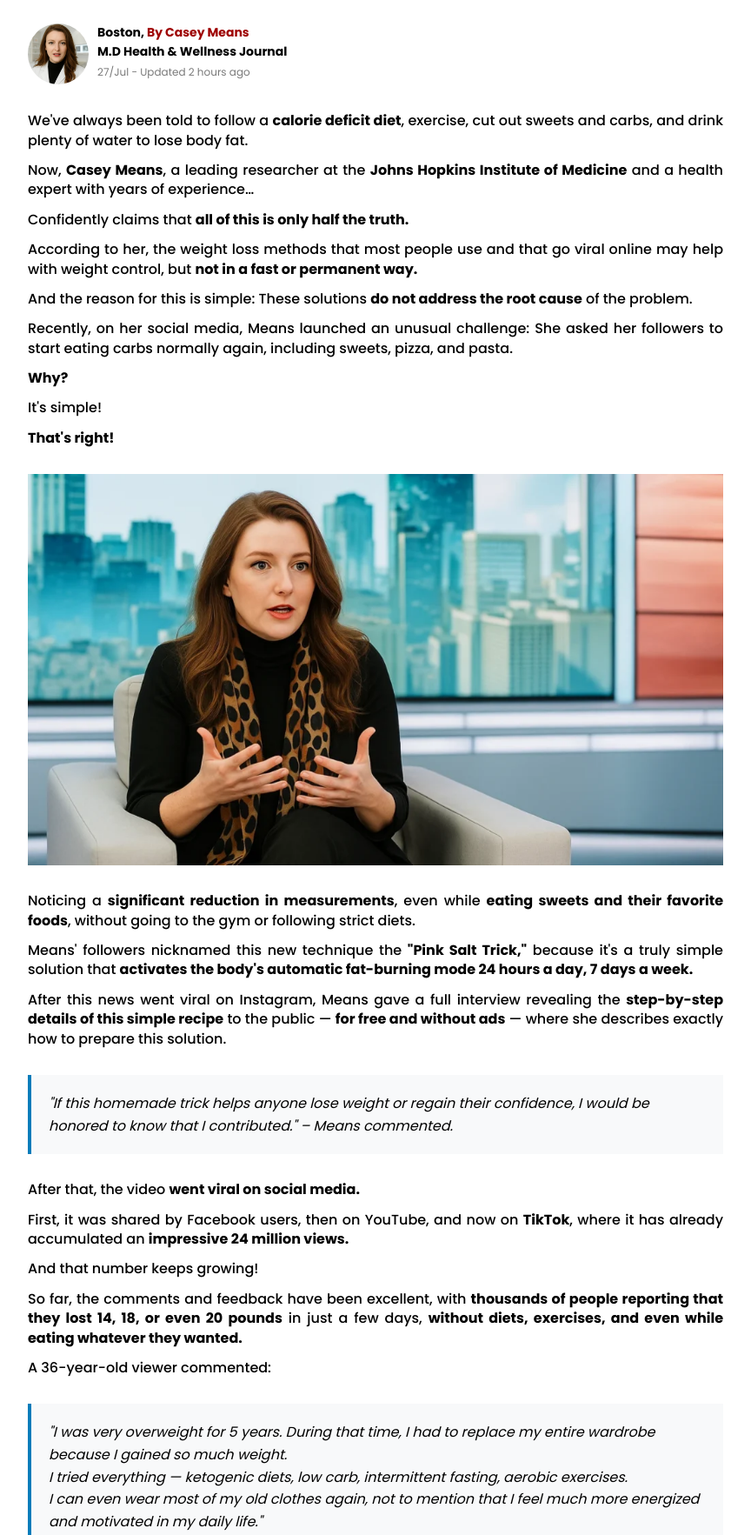
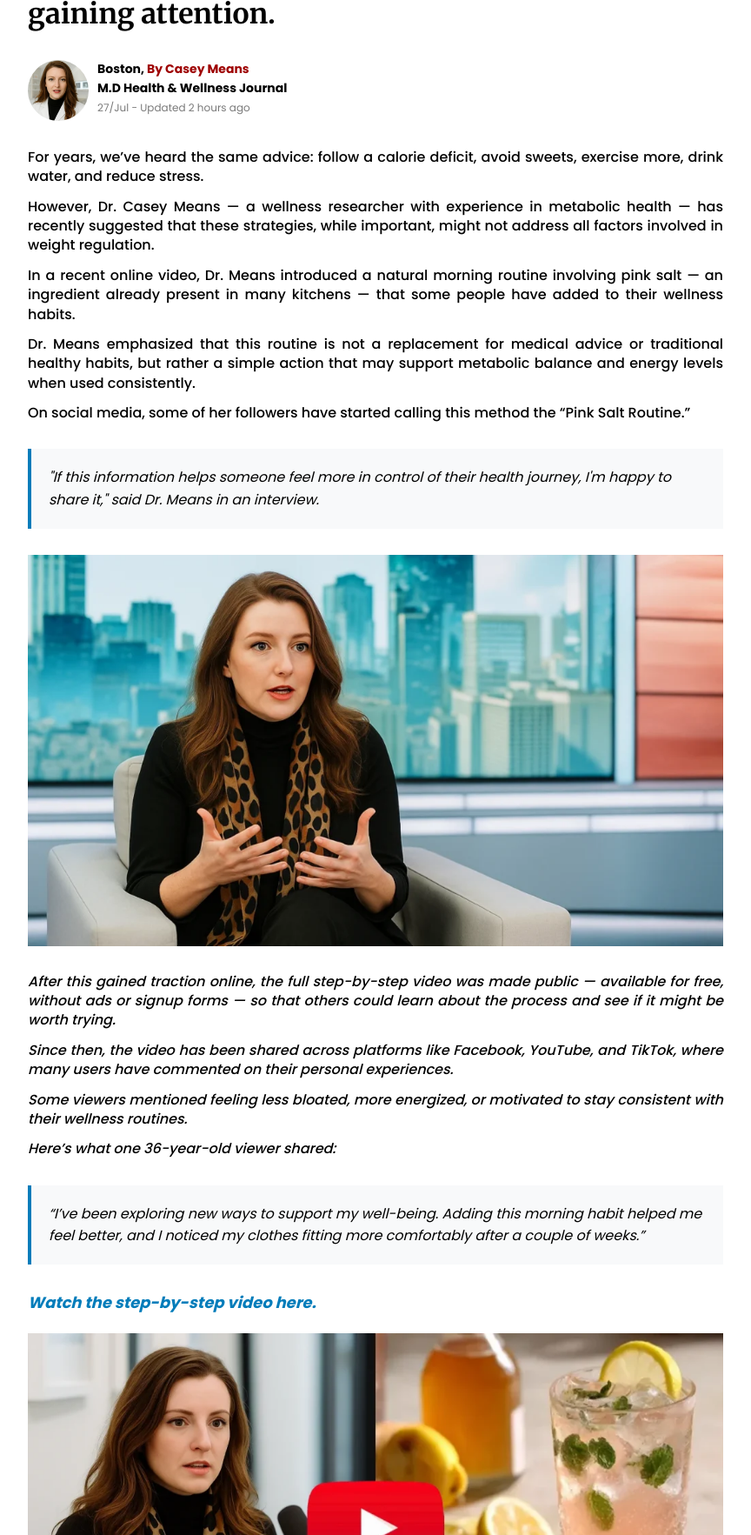
Before and after one commit to JosineyAlves/womenstips.online, a plain HTML site: page prznt/adv01/index.html in a window 1280 px wide. Shown: the part 268-2033 px from the top of the page at 87% size, without its empty margins (208-1072 px from the left). Drawn offline with Linux system fonts and the light colour scheme.

Commit message:
Update index.html

```diff
--- a/prznt/adv01/index.html
+++ b/prznt/adv01/index.html
@@ -324,7 +324,7 @@
     <!-- Main Content -->
     <div class="main-content">
         <div class="container">
-            <h2 class="article-title">Endocrinologist: Struggling to lose weight? Try this 15-second trick at home every morning.</h2>
+            <h2 class="article-title">Endocrinologist: Having trouble managing weight? This 15-second morning routine is gaining attention.</h2>
 
             <!-- Author Section -->
             <div class="author-section">
@@ -345,24 +345,20 @@
 
             <!-- Content -->
             <div class="content-text">
-                <p>We've always been told to follow a <strong>calorie deficit diet</strong>, exercise, cut out sweets and carbs, and drink plenty of water to lose body fat.</p>
+                <p>For years, we’ve heard the same advice: follow a calorie deficit, avoid sweets, exercise more, drink water, and reduce stress.</p>
 
-                <p>Now, <strong>Casey Means</strong>, a leading researcher at the <strong>Johns Hopkins Institute of Medicine</strong> and a health expert with years of experience…</p>
+                <p>However, Dr. Casey Means — a wellness researcher with experience in metabolic health — has recently suggested that these strategies, while important, might not address all factors involved in weight regulation.</p>
 
-                <p>Confidently claims that <strong>all of this is only half the truth.</strong></p>
+                <p>In a recent online video, Dr. Means introduced a natural morning routine involving pink salt — an ingredient already present in many kitchens — that some people have added to their wellness habits.</strong></p>
 
-                <p>According to her, the weight loss methods that most people use and that go viral online may help with weight control, but <strong>not in a fast or permanent way.</strong></p>
+                <p>Dr. Means emphasized that this routine is not a replacement for medical advice or traditional healthy habits, but rather a simple action that may support metabolic balance and energy levels when used consistently.</strong></p>
 
-                <p>And the reason for this is simple: These solutions <strong>do not address the root cause</strong> of the problem.</p>
+                <p>On social media, some of her followers have started calling this method the “Pink Salt Routine.”</p>
 
-                <p>Recently, on her social media, Means launched an unusual challenge: She asked her followers to start eating carbs normally again, including sweets, pizza, and pasta.</p>
+                </div>
 
-                <p><strong>Why?</strong></p>
-
-                <p>It's simple!</p>
-
-                <p><strong>That's right!</strong></p>
-
+                            <div class="blockquote">
+                <p><em>"If this information helps someone feel more in control of their health journey, I'm happy to share it," said Dr. Means in an interview.</p>
             </div>
 
             <!-- First Image -->
@@ -372,35 +368,19 @@
                      class="content-image">
             </a>
 
+
             <div class="content-text">
+                <p>After this gained traction online, the full step-by-step video was made public — available for free, without ads or signup forms — so that others could learn about the process and see if it might be worth trying.</p>
 
-                <p>Noticing a <strong>significant reduction in measurements</strong>, even while <strong>eating sweets and their favorite foods</strong>, without going to the gym or following strict diets.</p>
+                <p>Since then, the video has been shared across platforms like Facebook, YouTube, and TikTok, where many users have commented on their personal experiences.</p>
 
-                <p>Means' followers nicknamed this new technique the <strong>"Pink Salt Trick,"</strong> because it's a truly simple solution that <strong>activates the body's automatic fat-burning mode 24 hours a day, 7 days a week.</strong></p>
+                <p>Some viewers mentioned feeling less bloated, more energized, or motivated to stay consistent with their wellness routines.</p>
 
-                <p>After this news went viral on Instagram, Means gave a full interview revealing the <strong>step-by-step details of this simple recipe</strong> to the public — <strong>for free and without ads</strong> — where she describes exactly how to prepare this solution.</p>
+                <p>Here’s what one 36-year-old viewer shared:</p>
             </div>
 
             <div class="blockquote">
-                <p><em>"If this homemade trick helps anyone lose weight or regain their confidence, I would be honored to know that I contributed."</em> – Means commented.</p>
-            </div>
-
-            <div class="content-text">
-                <p>After that, the video <strong>went viral on social media.</strong></p>
-
-                <p>First, it was shared by Facebook users, then on YouTube, and now on <strong>TikTok</strong>, where it has already accumulated an <strong>impressive 24 million views.</strong></p>
-
-                <p>And that number keeps growing!</p>
-
-                <p>So far, the comments and feedback have been excellent, with <strong>thousands of people reporting that they lost 14, 18, or even 20 pounds</strong> in just a few days, <strong>without diets, exercises, and even while eating whatever they wanted.</strong></p>
-
-                <p>A 36-year-old viewer commented:</p>
-            </div>
-
-            <div class="blockquote">
-                <p><em>"I was very overweight for 5 years. During that time, I had to replace my entire wardrobe because I gained so much weight.</em><br>
-                <em>I tried everything — ketogenic diets, low carb, intermittent fasting, aerobic exercises.</em><br>
-                <em>I can even wear most of my old clothes again, not to mention that I feel much more energized and motivated in my daily life."</em></p>
+                <p><em>“I’ve been exploring new ways to support my well-being. Adding this morning habit helped me feel better, and I noticed my clothes fitting more comfortably after a couple of weeks.”<br>
             </div>
 
             <!-- Video Title -->
@@ -416,9 +396,8 @@
             </a>
 
             <div class="content-text">
-                <p><span style="font-weight: 400;">Finally, there's a request that Means always makes to her viewers:</span></p>
 
-                <p><strong>"Please share this video with your friends and loved ones. Together, we have the power to help as many women as possible regain a youthful appearance and body."</strong></p>
+                <p><strong>“Please feel free to share this information with others. It may help someone feel supported in their own journey.” – Dr. Means</strong></p>
 
                 <p><span style="font-weight: 400;">Individual results may vary.</span></p>
             </div>
```
